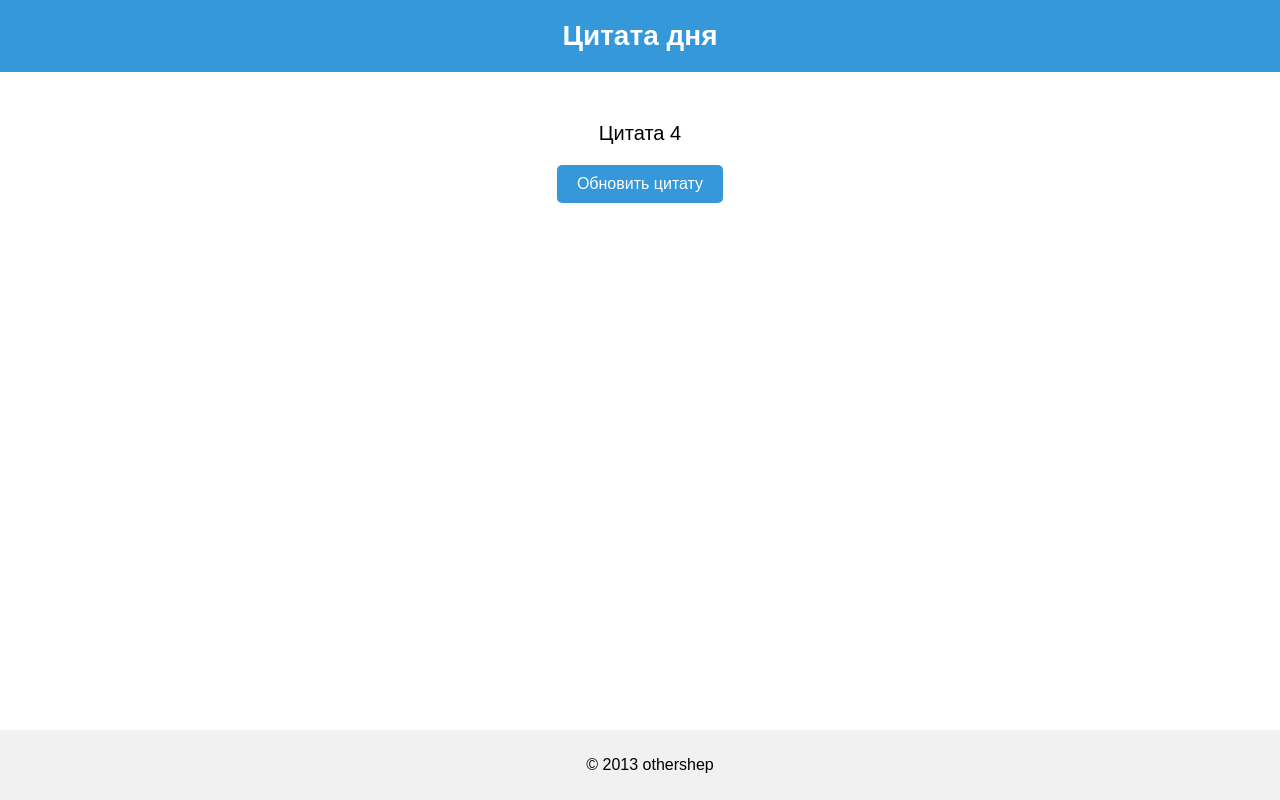
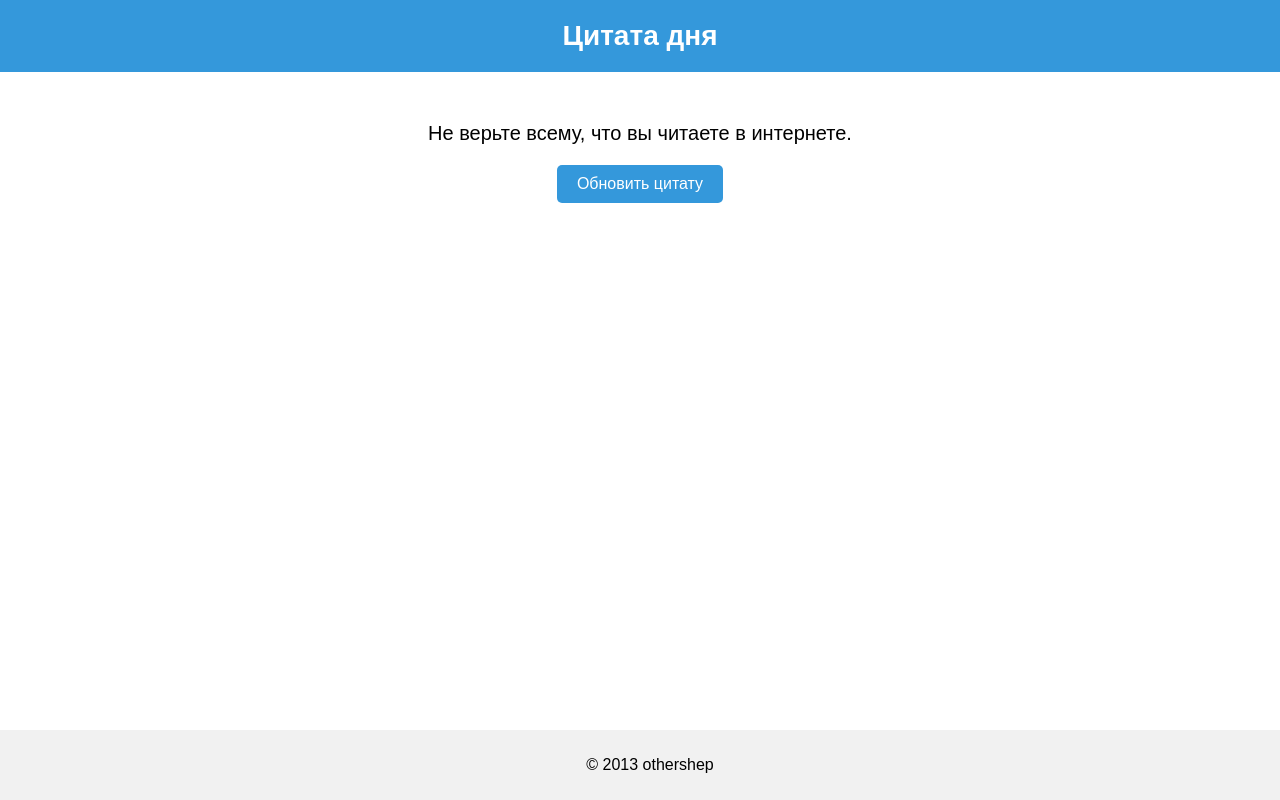
Before and after one commit to yepsconnect/daily_quote, a plain HTML site: page index.html in a window 1280 px wide. Drawn offline with Linux system fonts and the light colour scheme.

Commit message:
add animation and quotes

```diff
--- a/script.js
+++ b/script.js
@@ -1,4 +1,12 @@
-var allQuotes = ["Цитата 1", "Цитата 2", "Цитата 3", "Цитата 4", "Цитата 5"];
+var allQuotes = [
+  "Жизнь — это как вождение велосипеда. Чтобы сохранить равновесие, вы должны двигаться.",
+  "Будьте сами собой, все остальные места уже заняты.",
+  "Не верьте всему, что вы читаете в интернете.",
+  "Сделайте то, что вы можете, с тем, что у вас есть, там, где вы находитесь.",
+  "Возможности также приходят в костюмах проблем.",
+  "Будьте лучше, чем вчера, но не так хороши, как завтра.",
+  "Сложности — это тонкости, которые не видны на первый взгляд.",
+];
 
 var shownQuotes = [];
 
@@ -13,7 +21,16 @@ function getRandomQuote() {
 
 function updateQuote() {
   var quoteElement = document.getElementById("quote");
-  quoteElement.textContent = getRandomQuote();
+  var quoteContainer = document.querySelector(".quote-container");
+
+  quoteContainer.style.opacity = 0;
+
+  setTimeout(function () {
+    var newQuote = getRandomQuote();
+    quoteElement.textContent = newQuote;
+
+    quoteContainer.style.opacity = 1;
+  }, 500);
 }
 
 var newQuoteButton = document.getElementById("new-quote-btn");
--- a/styles.css
+++ b/styles.css
@@ -22,6 +22,8 @@ main {
 
 .quote-container {
   position: relative;
+  opacity: 1;
+  transition: opacity 0.5s ease;
 }
 
 p#quote {
@@ -37,6 +39,7 @@ p#quote {
   border: none;
   cursor: pointer;
   border-radius: 5px;
+  transition: background-color 0.3s ease;
 }
 
 #new-quote-btn:hover {
```
